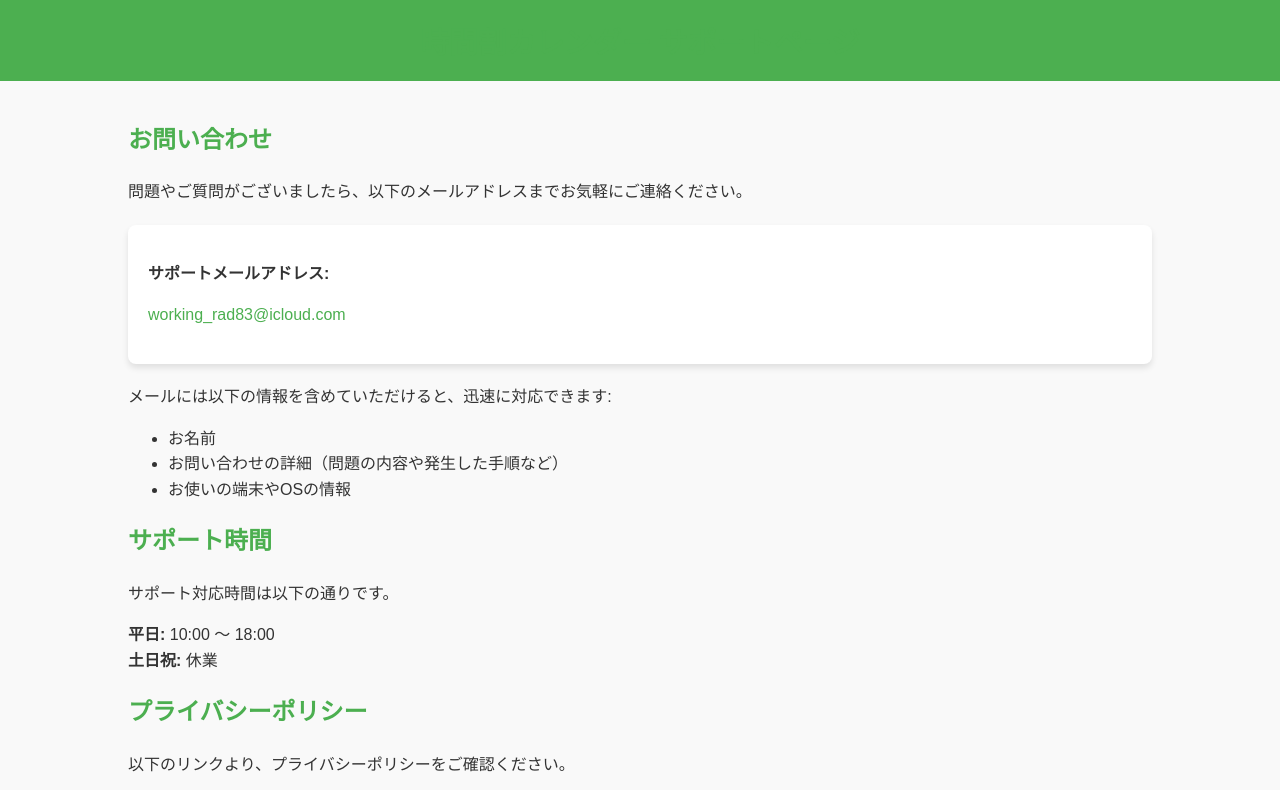
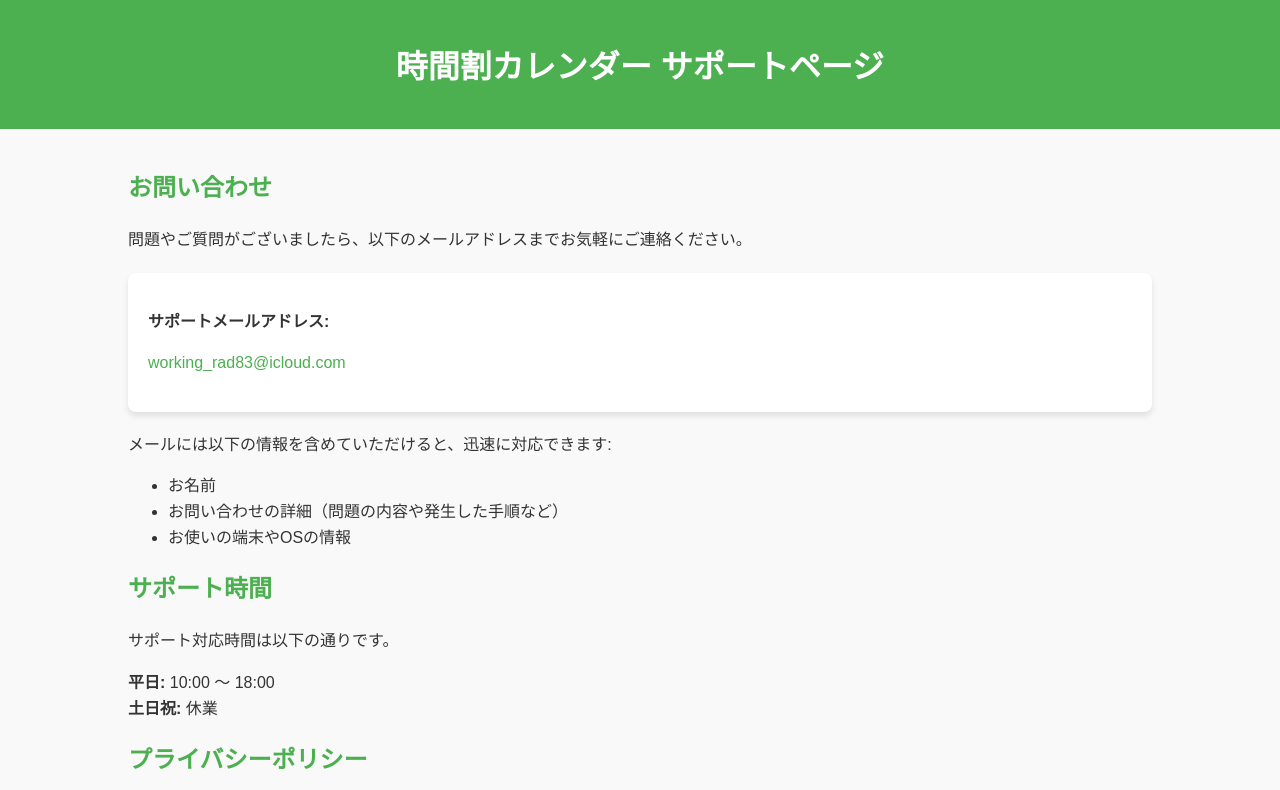
Before and after one commit to muscatto/school-timetable-support, a plain HTML site: page index.html in a window 1280 px wide. Shown: the top 790 px of the page. Drawn offline with Linux system fonts and the light colour scheme.

Commit message:
Update index.html

```diff
--- a/index.html
+++ b/index.html
@@ -17,10 +17,6 @@
             color: white;
             padding: 20px 10%;
             text-align: center;
-        }
-        header h1 {
-            margin: 0;
-            font-size: 1.8em;
         }
         main {
             padding: 20px 10%;
@@ -50,11 +46,14 @@
         a:hover {
             text-decoration: underline;
         }
+        .title {
+            color: white;
+        }
     </style>
 </head>
 <body>
     <header>
-        <h1>時間割カレンダー サポートページ</h1>
+        <h1 class="title">時間割カレンダー サポートページ</h1>
     </header>
 
     <main>
```
